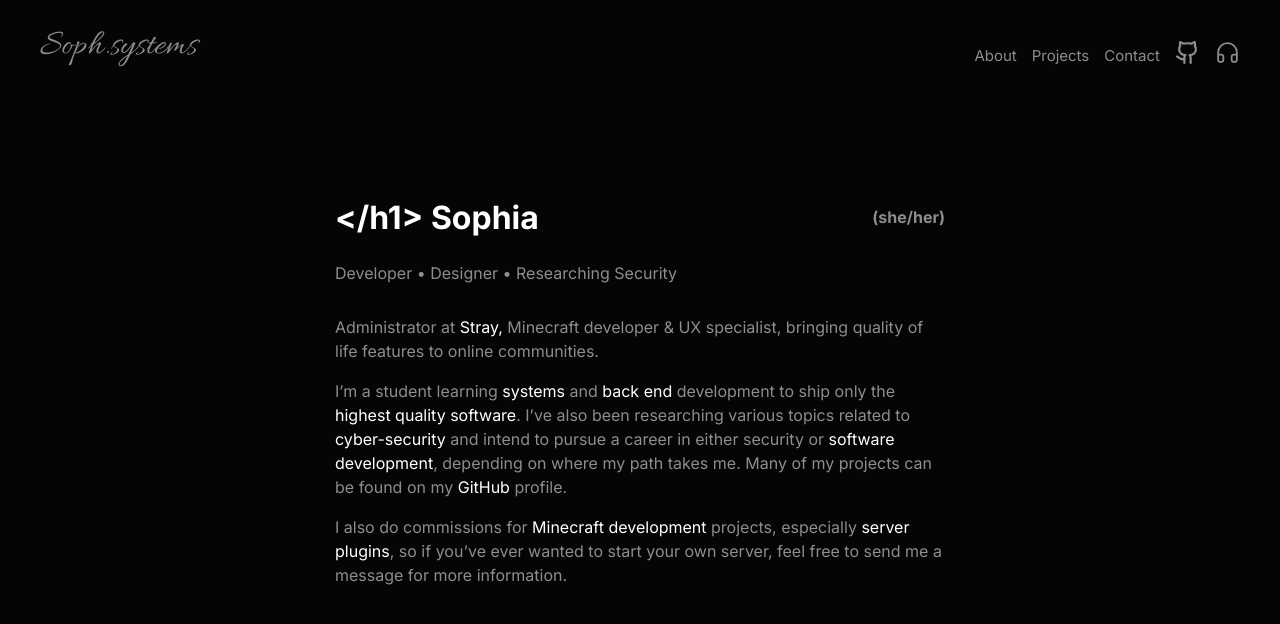
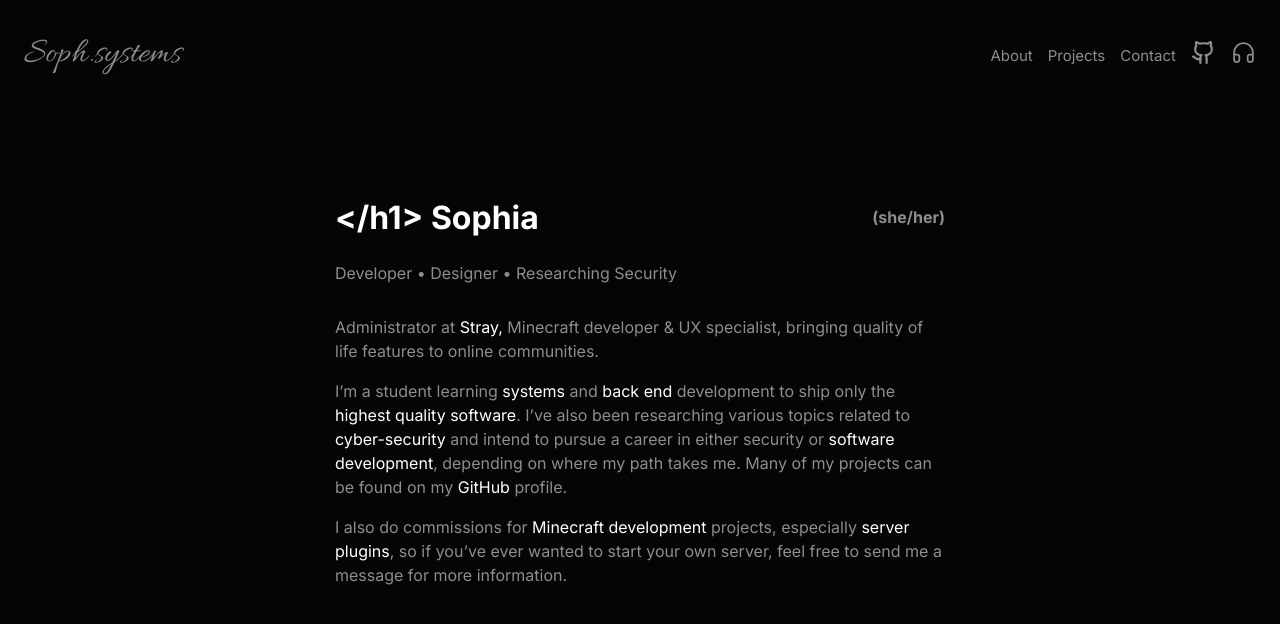
Before and after one commit to Sophed/Site, an Astro site: page / in a window 1280 px wide. Built offline with nearby package versions, Linux system fonts and the light colour scheme; Astro itself is replaced by a stand-in of ours.

Commit message:
Update Navbar styling

```diff
--- a/src/components/Navbar.astro
+++ b/src/components/Navbar.astro
@@ -22,9 +22,11 @@ import SpotifyIcon from "../assets/Spotify.svg";
 </nav>
 <style>
   .navbar {
-    padding: 1rem 2rem;
+    padding: 1rem;
     display: flex;
     justify-content: space-between;
+    align-items: center;
+    flex-wrap: wrap;
     .navbar-header {
       font-family: "Allura", cursive;
       font-size: 36px;
@@ -36,6 +38,7 @@ import SpotifyIcon from "../assets/Spotify.svg";
         list-style: none;
         align-items: center;
         gap: 15px;
+        flex-wrap: wrap;
         li {
           a {
             font-size: 15px;
```
